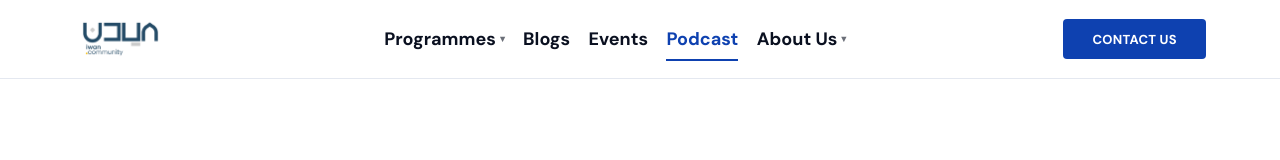
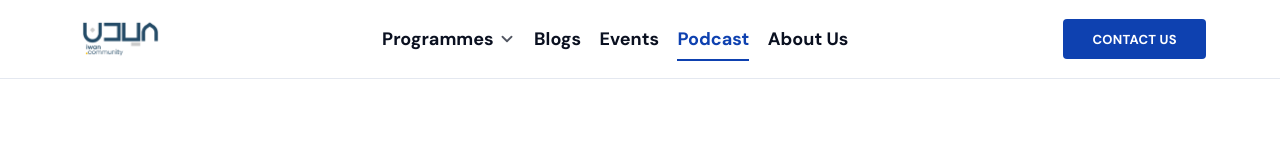
Before and after one commit to Adsafe-Solutions/new-iwan, a React (Vite) app: page /podcast in a window 1280 px wide. Shown: the top 160 px of the page. Built offline with nearby package versions, Linux system fonts and the light colour scheme; a web font is replaced by a local one.

Commit message:
navbar updated

```diff
--- a/src/components/Header/Header.jsx
+++ b/src/components/Header/Header.jsx
@@ -1,5 +1,6 @@
-import { useState } from "react";
+import { useCallback, useEffect, useRef, useState } from "react";
 import { Link, useLocation } from "react-router-dom";
+import { IconChevronDown } from "@tabler/icons-react";
 import Brand from "../Brand/Brand.jsx";
 import Button from "../Button/Button.jsx";
 import { NAV_PAGES, PROGRAMMES } from "../../config/navPages.js";
@@ -7,31 +8,22 @@ import { BRAND } from "../../config/brand.js";
 import { cx } from "../../lib/cx.js";
 
 const inGroup = NAV_PAGES.filter((p) => p.group === PROGRAMMES);
+const ungrouped = NAV_PAGES.filter((p) => !p.group);
 
+/* A dropdown is either `simple` — one vertical list — or `mega`, a wider
+   panel of columns each holding one or more labelled groups. Everything
+   else is a plain link, About Us included: it is a page of its own, not a
+   menu. The `mega` branch in Panel is therefore unused at the moment —
+   kept because it is a few lines and the shape is already proven. */
 const LINKS = [
   {
     label: PROGRAMMES,
     menu: {
-      title: "Our Programmes",
-      items: inGroup.map(({ label, path }) => [label, path]),
-      img: "https://images.unsplash.com/photo-1509099836639-18ba1795216d?q=80&w=800&auto=format&fit=crop",
+      type: "simple",
+      columns: [{ groups: [{ items: inGroup.map(({ label, path }) => [label, path]) }] }],
     },
   },
-  ...NAV_PAGES.filter((p) => !p.group).map(({ label, path }) => ({ label, to: path })),
-  {
-    label: "About Us",
-    menu: {
-      title: "About Us",
-      items: [
-        ["Our Story", "/"],
-        ["Leadership", "/"],
-        ["Financials", "/"],
-        ["Careers", "/"],
-        ["Contact", "/"],
-      ],
-      img: "https://images.unsplash.com/photo-1521737711867-e3b97375f902?q=80&w=800&auto=format&fit=crop",
-    },
-  },
+  ...ungrouped.map(({ label, path }) => ({ label, to: path })),
 ];
 
 /* Shared by <a> and the dropdown <button> so both get the same underline. */
@@ -45,16 +37,129 @@ const NAV_ITEM = cx(
   "max-wide:text-[16px] max-nav:text-[18px]"
 );
 
+/* Panels snap open and shut — `hidden` is display:none, and there is no
+   transition on it. That is Webflow's default dropdown behaviour, and what
+   the reference does. */
+const PANEL = cx(
+  "absolute z-[99] overflow-hidden rounded-[8px] bg-primary-800 shadow-mega",
+  /* in the drawer it stops floating and becomes an inline accordion */
+  "max-nav:static max-nav:w-full max-nav:translate-x-0 max-nav:shadow-none"
+);
+
+const PANEL_LINK = cx(
+  "group/link flex items-center gap-3 px-6 py-3.5 text-[16px] text-white",
+  "transition-colors duration-[400ms] hover:text-accent",
+  "max-nav:px-4 max-nav:py-3"
+);
+
+/* The reveal indicator: 16×4 at rest only once hovered or current. */
+const PILL = "h-1 w-0 flex-none rounded-[10px] bg-accent transition-[width] duration-300";
+
+function PanelLink({ to, label, current, onNavigate }) {
+  return (
+    <Link
+      to={to}
+      onClick={onNavigate}
+      className={cx(PANEL_LINK, current && "is-current text-accent")}
+    >
+      <span
+        className={cx(PILL, current ? "w-4" : "group-hover/link:w-4")}
+        aria-hidden="true"
+      />
+      <span>{label}</span>
+    </Link>
+  );
+}
+
+function Panel({ menu, id, open, pathname, onNavigate }) {
+  const mega = menu.type === "mega";
+
+  return (
+    <div
+      id={id}
+      className={cx(
+        PANEL,
+        open ? "is-open block" : "hidden",
+        mega
+          ? "left-1/2 top-full mt-10 w-[540px] -translate-x-1/2 py-6 max-nav:mt-2 max-nav:py-4"
+          : "left-0 top-full mt-2 w-[260px] py-2 max-nav:mt-2"
+      )}
+    >
+      <div
+        className={cx(
+          mega && "flex flex-row gap-10 px-2 max-phone:flex-col max-phone:gap-6"
+        )}
+      >
+        {menu.columns.map((col) => (
+          <div className="flex flex-1 flex-col" key={col.groups[0].title ?? "col"}>
+            {col.groups.map((g, gi) => (
+              <div className={cx("flex flex-col", gi > 0 && "mt-7")} key={g.title ?? gi}>
+                {g.title && (
+                  <p className="px-6 pb-2 text-[13px] font-bold uppercase tracking-[0.14em] text-white/50 max-nav:px-4">
+                    {g.title}
+                  </p>
+                )}
+                {g.items.map(([label, to]) => (
+                  <PanelLink
+                    key={label}
+                    to={to}
+                    label={label}
+                    current={to !== "/" && to === pathname}
+                    onNavigate={onNavigate}
+                  />
+                ))}
+              </div>
+            ))}
+          </div>
+        ))}
+      </div>
+    </div>
+  );
+}
+
 export default function Header({ stuck = false, overlay = false, pinned = false }) {
   const [open, setOpen] = useState(false); // mobile drawer
-  const [menu, setMenu] = useState(null); // active mega-menu label
+  const [menu, setMenu] = useState(null); // the one open dropdown, by label
 
   const { pathname } = useLocation();
-  const active = LINKS.find((l) => l.label === menu && l.menu)?.menu;
-  const close = () => {
+  const nav = useRef(null);
+  const triggers = useRef({});
+
+  const close = useCallback(() => {
     setOpen(false);
     setMenu(null);
-  };
+  }, []);
+
+  /* Clicking a trigger toggles it; opening one closes any other, because
+     `menu` only ever holds a single label. */
+  const toggle = (label) => setMenu((m) => (m === label ? null : label));
+
+  /* Click anywhere outside the nav closes whatever is open. mousedown
+     rather than click, so it fires before a link's own handler. */
+  useEffect(() => {
+    if (!menu) return undefined;
+    const onDown = (e) => {
+      if (nav.current && !nav.current.contains(e.target)) setMenu(null);
+    };
+    document.addEventListener("mousedown", onDown);
+    return () => document.removeEventListener("mousedown", onDown);
+  }, [menu]);
+
+  /* Escape closes and hands focus back to the trigger that opened it. */
+  useEffect(() => {
+    if (!menu) return undefined;
+    const onKey = (e) => {
+      if (e.key !== "Escape") return;
+      const back = triggers.current[menu];
+      setMenu(null);
+      back?.focus();
+    };
+    document.addEventListener("keydown", onKey);
+    return () => document.removeEventListener("keydown", onKey);
+  }, [menu]);
+
+  /* a route change should never leave a panel hanging open */
+  useEffect(() => close(), [pathname, close]);
 
   /* Below the drawer breakpoint the tray is a white panel, so the overlay's
      white-on-photo treatment has to be undone for anything sitting on it. */
@@ -67,6 +172,7 @@ export default function Header({ stuck = false, overlay = false, pinned = false
 
   return (
     <header
+      ref={nav}
       className={cx(
         "z-[100] border-b",
         "transition-[top,background-color,border-color,box-shadow] duration-300",
@@ -76,12 +182,9 @@ export default function Header({ stuck = false, overlay = false, pinned = false
         pinned ? "fixed w-full" : "sticky top-0",
         pinned && (overlay ? "top-topbar" : "top-0"),
         overlay ? "border-transparent bg-transparent" : "border-line bg-white",
-        /* the open tray is white and full width, so an overlaid header would
-           lose its reversed logo and burger against it */
         overlay && open && "max-nav:border-line max-nav:bg-white",
         stuck && "shadow-header"
       )}
-      onMouseLeave={() => setMenu(null)}
     >
       <div
         className={cx(
@@ -94,8 +197,6 @@ export default function Header({ stuck = false, overlay = false, pinned = false
 
         <nav
           className={cx(
-            /* below 1000px this becomes a full-width tray that drops from
-               behind the header — z-99 against the header's 100 */
             "max-nav:fixed max-nav:inset-x-0 max-nav:top-0 max-nav:z-[99] max-nav:w-full",
             "max-nav:max-h-[100svh] max-nav:overflow-y-auto max-nav:bg-white max-nav:shadow",
             "max-nav:px-6 max-nav:pb-[2.4rem] max-nav:pt-[calc(theme(spacing.header)+1.6rem)]",
@@ -111,25 +212,38 @@ export default function Header({ stuck = false, overlay = false, pinned = false
             )}
           >
             {LINKS.map((l) => {
-              const isActive = l.menu ? menu === l.label : l.to === pathname;
+              const isOpen = menu === l.label;
+              const isActive = l.menu ? isOpen : l.to === pathname;
+              const panelId = `nav-${l.label.replace(/\s+/g, "-").toLowerCase()}`;
+
               return (
-                <li key={l.label} onMouseEnter={() => setMenu(l.menu ? l.label : null)}>
+                <li className="relative max-nav:w-full" key={l.label}>
                   {l.menu ? (
                     <button
                       type="button"
-                      className={cx(NAV_ITEM, navTone, isActive && navToneActive)}
-                      aria-expanded={menu === l.label}
-                      onClick={() => setMenu(menu === l.label ? null : l.label)}
+                      ref={(el) => {
+                        triggers.current[l.label] = el;
+                      }}
+                      className={cx(
+                        NAV_ITEM,
+                        navTone,
+                        isActive && navToneActive,
+                        isOpen && "is-open"
+                      )}
+                      aria-expanded={isOpen}
+                      aria-controls={panelId}
+                      aria-haspopup="true"
+                      onClick={() => toggle(l.label)}
                     >
                       {l.label}
-                      <span
+                      <IconChevronDown
                         className={cx(
-                          "text-[0.6rem] opacity-60 transition-transform duration-[250ms]",
-                          isActive && "rotate-180"
+                          "h-[18px] w-[18px] opacity-70 transition-transform duration-[250ms]",
+                          isOpen && "rotate-180"
                         )}
-                      >
-                        ▾
-                      </span>
+                        stroke={2.4}
+                        aria-hidden="true"
+                      />
                     </button>
                   ) : (
                     <Link
@@ -141,27 +255,14 @@ export default function Header({ stuck = false, overlay = false, pinned = false
                     </Link>
                   )}
 
-                  {/* the mega panel is hidden in the drawer, so grouped pages
-                      would be unreachable on mobile without this nested list */}
                   {l.menu && (
-                    <ul className="ml-[0.9rem] mt-[0.9rem] hidden flex-col gap-[0.9rem] border-l-2 border-line pb-[0.3rem] pl-[0.9rem] max-nav:flex">
-                      {l.menu.items.map(([label, to]) => (
-                        <li key={label}>
-                          <Link
-                            to={to}
-                            className={cx(
-                              "text-[16px] font-semibold",
-                              to !== "/" && to === pathname
-                                ? "text-primary"
-                                : "text-muted"
-                            )}
-                            onClick={close}
-                          >
-                            {label}
-                          </Link>
-                        </li>
-                      ))}
-                    </ul>
+                    <Panel
+                      id={panelId}
+                      menu={l.menu}
+                      open={isOpen}
+                      pathname={pathname}
+                      onNavigate={close}
+                    />
                   )}
                 </li>
               );
@@ -194,7 +295,10 @@ export default function Header({ stuck = false, overlay = false, pinned = false
             className="hidden cursor-pointer flex-col gap-[5px] border-none bg-transparent p-1.5 max-nav:flex"
             aria-label="Menu"
             aria-expanded={open}
-            onClick={() => setOpen((v) => !v)}
+            onClick={() => {
+              setMenu(null);
+              setOpen((v) => !v);
+            }}
           >
             {[0, 1, 2].map((i) => (
               <span
@@ -211,39 +315,6 @@ export default function Header({ stuck = false, overlay = false, pinned = false
           </button>
         </div>
       </div>
-
-      {active && (
-        <div className="absolute left-0 top-full z-[99] w-full animate-megaIn border-t border-line bg-white shadow-mega max-nav:hidden">
-          <div className="mx-auto grid w-full max-w-container grid-cols-[1fr_1.15fr] items-start gap-16 px-6 pb-[2.8rem] pt-[2.6rem]">
-            <div>
-              {/* a quiet eyebrow above the links, not a title */}
-              <h4 className="mb-[0.4rem] border-b border-line pb-[0.9rem] text-[12px] font-extrabold uppercase tracking-[0.14em] text-muted">
-                {active.title}
-              </h4>
-              {active.items.map(([label, to]) => (
-                <Link
-                  key={label}
-                  to={to}
-                  onClick={close}
-                  className={cx(
-                    "flex items-center gap-[0.7rem] rounded py-[0.72rem] pl-0 pr-[0.6rem]",
-                    "text-[17px] font-bold text-primary",
-                    "transition-[padding-left,background-color] duration-200",
-                    "hover:bg-primary/5 hover:pl-[10px]"
-                  )}
-                >
-                  {label}
-                </Link>
-              ))}
-            </div>
-            {/* matches the height of the links column beside it */}
-            <div
-              className="min-h-[260px] self-stretch rounded-lg bg-cover bg-center shadow-img"
-              style={{ backgroundImage: `url(${active.img})` }}
-            />
-          </div>
-        </div>
-      )}
     </header>
   );
 }
--- a/src/config/navPages.js
+++ b/src/config/navPages.js
@@ -61,4 +61,10 @@ export const NAV_PAGES = [
     intro:
       "Conversations with the volunteers, scholars and families behind our programmes.",
   },
+  {
+    label: "About Us",
+    path: "/about-us",
+    intro:
+      "How Iwan started in Bangalore in 2020, who runs it, and what it is trying to be.",
+  },
 ];
```
Also changed, not shown: 1 other file (tests, documents, lock files or other folders).
